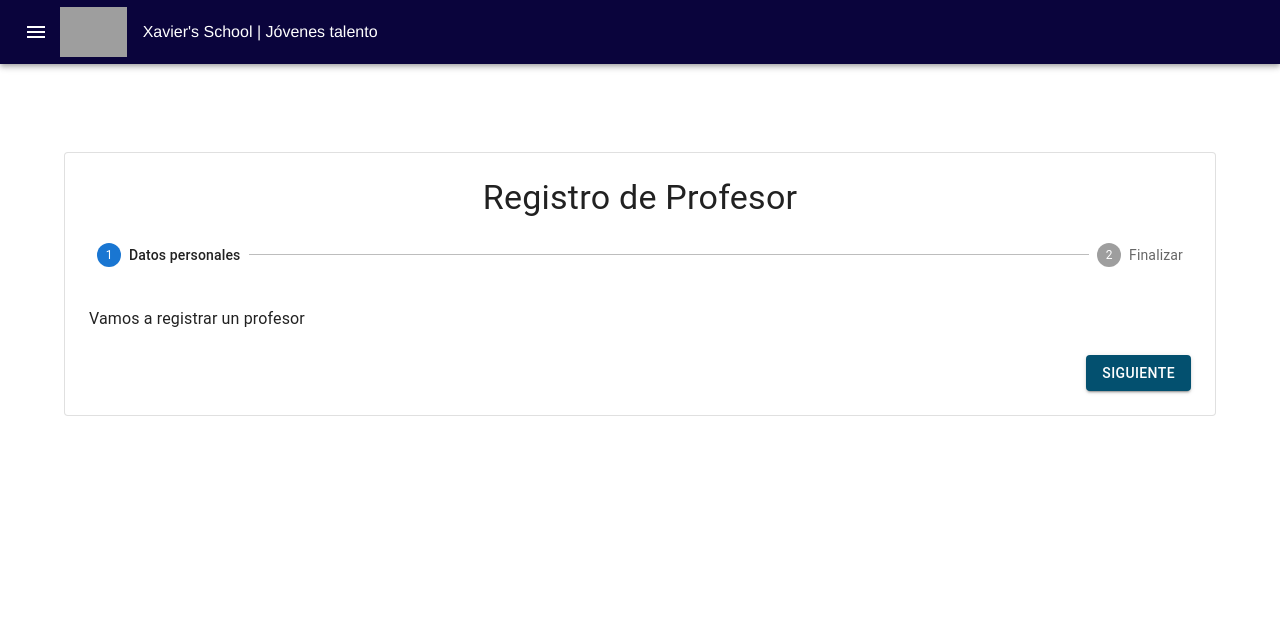
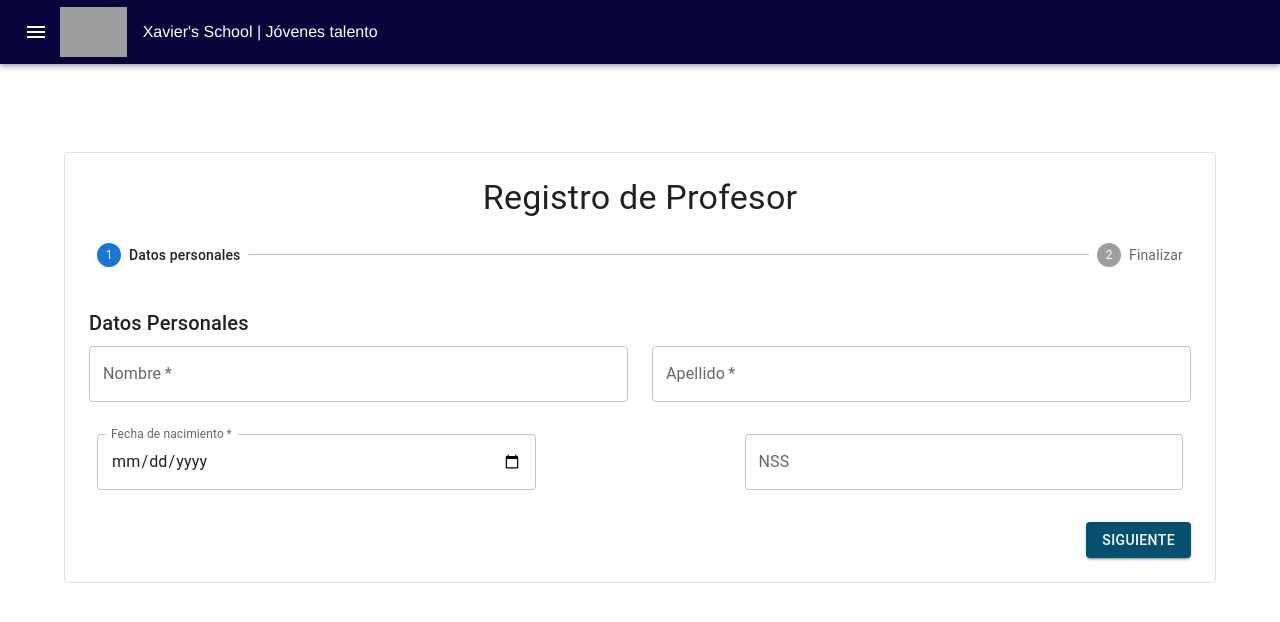
Before and after one commit to zuleluis/Xavier-school, a React (Create React App) app: page /profesores/registro in a window 1280 px wide. Shown: the top 622 px of the page. Built offline with nearby package versions, Linux system fonts and the light colour scheme; sample sign-in values are in the browser's storage; grey boxes are pictures that could not be loaded.

Commit message:
Corrección de errores en formulario de registro de profesores

```diff
--- a/src/components/profesores/registroProfesor.js
+++ b/src/components/profesores/registroProfesor.js
@@ -12,6 +12,7 @@ import axios from 'axios';
 import LinkButton from '../linkButton';
 import { Grid } from '@mui/material';
 import { Redirect, useLocation } from 'react-router-dom';
+import { TextField } from '@mui/material';
 
 const steps = ['Datos personales', 'Finalizar'];
 
@@ -19,49 +20,33 @@ const theme = createTheme();
 
 export default function RegistroProfesor() {
   const [activeStep, setActiveStep] = useState(0);
+  const [errorbd, setErrorbd] = useState(false);
   const [isFail, setIsFail] = useState(false);
-  const [errorbd, setErrorbd] = useState(false);
   const [datos, setDatos] = useState({
-    nombreEst : "",
-    apellidoEst : "",
-    nssEst : "",
-    fechaEst : "",
-    nivelEst : "",
-    poderes : []
+    nombreProfesor : "",
+    apellidoProfesor : "",
+    fechaNacimientopr : "",
+    nssProfesor : "",
   });
 
   const [token, setToken] = useState(localStorage.getItem("ACCESS_TOKEN"));
   const location = useLocation();
 
+  const handleChange = e => {
+		const {name, value} = e.target;
+		setDatos({
+		...datos,
+		[name] : value
+		})
+	};
 
-  function getStepContent(step) {
-    switch (step) {
-      case 0: return(
-            <Typography>
-                Vamos a registrar un profesor
-            </Typography>
-        );
-      case 1: return(
-          <Typography>
-              Registro concluido exitosamente
-          </Typography>
-      );
-      default:
-        throw new Error('Paso desconocido');
-    }
-  }
-
-  const saveEstudiante = () => {
-    /*axios.post ("http://localhost:5000/api/estudiantes/save", {
-      estudiante:  {
-        nombreEstudiante: datos.nombreEst,
-        apellidoEstudiante: datos.apellidoEst,
-        fechaNacimiento: datos.fechaEst,
-        nssEstudiante: datos.nssEst,
+  const saveProfesor = () => {
+    axios.post ("http://localhost:5000/api/profesores/save", {
+        nombreProfesor: datos.nombreProfesor,
+        apellidoProfesor: datos.apellidoProfesor,
+        fechaNacimientopr: datos.fechaNacimientopr,
+        nssProfesor: datos.nssProfesor,
         activoOInactivo: 1,
-        fkNivelpoderEst: datos.nivelEst
-      },
-      powers: datos.poderes
     },
     {
       headers : {
@@ -69,9 +54,9 @@ export default function RegistroProfesor() {
         'Authorization': `Bearer ${token}`
       }
     }).then ((response) => {
-      if (response.status === 200) {*/
+      if (response.status === 200) {
         setActiveStep(activeStep + 1)
-        /*setErrorbd(false);
+        setErrorbd(false);
       }
     }, (error) => {
       //console.log(error);
@@ -83,21 +68,29 @@ export default function RegistroProfesor() {
           setErrorbd(false);
         }
       }
-    })*/
+    })
   }
 
   const handleNext = () => {
-    if (activeStep + 1 === steps.length) {
-      saveEstudiante();
+    /*if (activeStep + 1 === steps.length -1 && isFail === false) {
+      saveProfesor();
     }
     else{
-      /*if (activeStep + 1 === 1){
-        if (datos.nombreEst==="" || datos.apellidoEst=== "" || datos.fechaEst ==="" || datos.nivelEst === "") {
+      if (activeStep + 1 === 1){
+        if (datos.nombreProfesor==="" || datos.apellidoProfesor=== "" || datos.fechaNacimientopr ==="") {
           setIsFail(true)
+          console.log(isFail)
           return;
         }
-      }*/
-      setActiveStep(activeStep + 1);
+        //else setActiveStep(activeStep + 1);
+      }
+    }*/
+    if (activeStep + 1 === steps.length - 1){
+      if (datos.nombreProfesor==="" || datos.apellidoProfesor=== "" || datos.fechaNacimientopr ==="") {
+        setIsFail(true)
+        return;
+      }
+      else saveProfesor();
     }
   };
 
@@ -131,26 +124,20 @@ export default function RegistroProfesor() {
             ))}
           </Stepper>
           <Fragment>
-            {activeStep === steps.length ? (
+            {activeStep === steps.length -1 ? (
               <Fragment>
                 <Typography variant="h4"> Profesor registrado exitosamente </Typography>
 
                 <Typography sx={{mb:2}}> Los siguientes datos fueron registrados: </Typography>
 
-                {/* <Typography variant="h5" component="div"> {datos.nombreEst} {datos.apellidoEst} </Typography> */}
+                <Typography variant="h5" component="div"> {datos.nombreProfesor} {datos.apellidoProfesor} </Typography>
                 <Typography sx={{ fontSize: 14, mb:3 }} color="text.secondary" gutterBottom> Nombre </Typography>
 
-                {/* <Typography variant="h5" component="div"> {datos.nivelEst} </Typography> */}
-                <Typography sx={{ fontSize: 14, mb:3 }} color="text.secondary" gutterBottom> Nivel de poder </Typography>
-
-                {/* <Typography variant="h5" component="div"> {datos.fechaEst} </Typography> */}
+                <Typography variant="h5" component="div"> {datos.fechaNacimientopr} </Typography>
                 <Typography sx={{ fontSize: 14, mb:3 }} color="text.secondary" gutterBottom> Fecha de Nacimiento </Typography>
 
-                {/* <Typography variant="h5" component="div"> {datos.nssEst === '' ? "--" : datos.nssEst} </Typography> */}
+                <Typography variant="h5" component="div"> {datos.nssProfesor === '' ? "--" : datos.nssProfesor} </Typography>
                 <Typography sx={{ fontSize: 14, mb:3 }} color="text.secondary" gutterBottom> Número de Seguridad Social </Typography>
-
-                {/* <Typography variant="h5" component="div"> {datos.poderes.length} </Typography> */}
-                <Typography sx={{ fontSize: 14, mb:3 }} color="text.secondary" gutterBottom> Cantidad de poderes </Typography>
 
                 <Grid container>
                   <LinkButton
@@ -170,7 +157,72 @@ export default function RegistroProfesor() {
               </Fragment>
             ) : (
               <Fragment>
-                {getStepContent(activeStep)}
+                <Fragment>
+                  <Typography variant="h6" gutterBottom>
+                    Datos Personales
+                  </Typography>
+
+                  <Grid container spacing={3}>
+                    <Grid item xs={12} sm={6}>
+                      <TextField
+                        required
+                        id="nombreProfesor"
+                        label="Nombre"
+                        fullWidth
+                        variant="outlined"
+                        name = "nombreProfesor"
+                        error={datos.nombreProfesor === "" && isFail}
+                        defaultValue={datos.nombreProfesor}
+                        onChange={handleChange}
+                      />
+                    </Grid>
+
+                    <Grid item xs={12} sm={6}>
+                      <TextField
+                        required
+                        id="apellidoProfesor"
+                        label="Apellido"
+                        fullWidth
+                        variant="outlined"
+                        name = "apellidoProfesor"
+                        error={datos.apellidoProfesor === "" && isFail}
+                        defaultValue={datos.apellidoProfesor}
+                        onChange={handleChange}
+                      />
+                    </Grid>
+
+                    <Grid container spacing={3} margin={1} justifyContent="space-between">
+                      <Grid item xs={12} sm={5}>
+                        <TextField
+                          required
+                          id="fechaNacimientopr"
+                          label="Fecha de nacimiento"
+                          type="date"
+                          variant="outlined"
+                          name="fechaNacimientopr"
+                          defaultValue={datos.fechaNacimientopr}
+                          error={datos.fechaNacimientopr === "" && isFail}
+                          onChange={handleChange}
+                          InputLabelProps={{shrink: true}}
+                          fullWidth
+                        />
+                      </Grid>
+
+                      <Grid item xs={12} sm={5}>
+                        <TextField
+                          id="nssProfesor"
+                          label="NSS"
+                          name="nssProfesor"
+                          variant="outlined"
+                          defaultValue={datos.nssProfesor}
+                          onChange={handleChange}
+                          fullWidth
+                          inputProps={{ maxLength: 10 }}
+                        />
+                      </Grid>
+                    </Grid>
+                  </Grid>
+                </Fragment>
 
                 <Box sx={{ display: 'flex', justifyContent: 'flex-end' }}>
                   <Button
```
